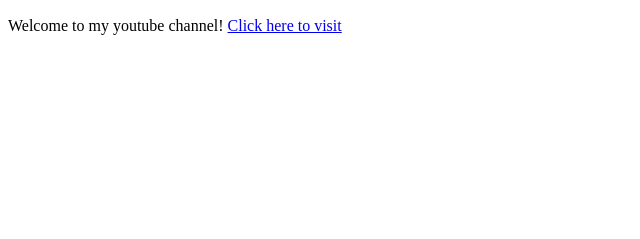
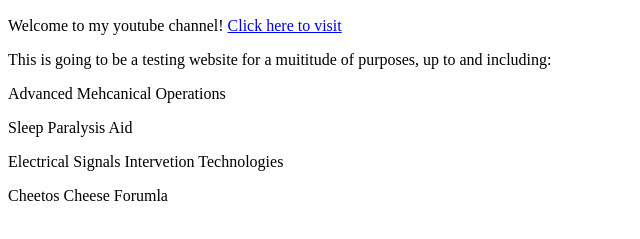
Before and after one commit to Google-Stein/GoogleStein.github.io, a plain HTML site: page index.html in a window 1280 px wide. Shown: the part 417-656 px from the top of the page, without its empty margins (0-640 px from the left). Drawn offline with Linux system fonts and the light colour scheme.

```diff
--- a/index.html
+++ b/index.html
@@ -8,4 +8,9 @@
 		<p>My first paragraph</p>
 		<img src="https://i5.walmartimages.com/seo/Cheetos-Crunchy-Cheese-Flavored-Snack-Chips-8-5-oz-Bag_828172cc-0566-4843-96a5-3913e0cc3df3.399b9e14efaa3ae6807abf4b244d6aad.jpeg?odnHeight=768&odnWidth=768&odnBg=FFFFFF" alt="Goated Cheetos Bag"/>
 		<p> Welcome to my youtube channel! <a href="https://www.youtube.com/@memeinfriends1133"> Click here to visit </a></p>
+		<p> This is going to be a testing website for a muititude of purposes, up to and including:</p>
+		<p> Advanced Mehcanical Operations</p>
+		<p> Sleep Paralysis Aid</p>
+		<p> Electrical Signals Intervetion Technologies</p>
+		<p> Cheetos Cheese Forumla </p>
 	</body>
```
Also changed, not shown: 1 other file.
